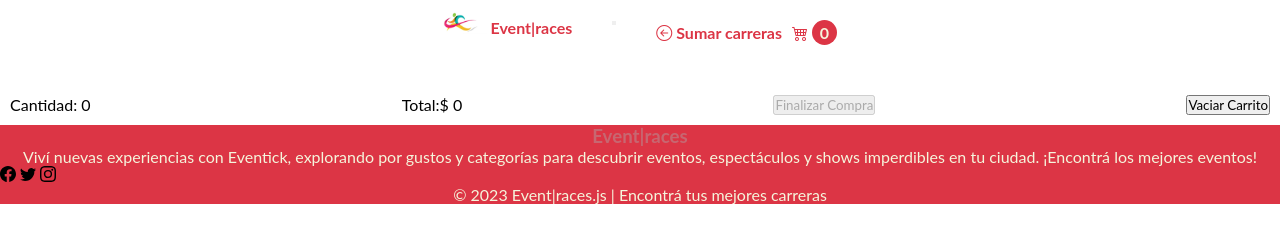
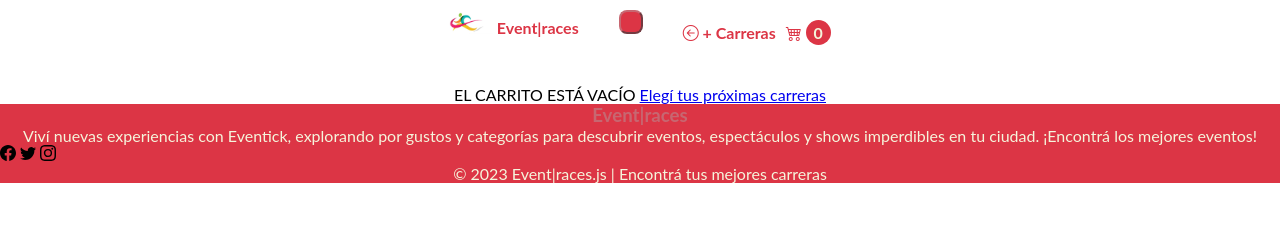
Before and after one commit to titimathi/Mathisen-PROYECTO-JS, a plain HTML site: page carrito.html in a window 1280 px wide. Drawn offline with nearby package versions, Linux system fonts and the light colour scheme; some packages are replaced by stand-ins of ours; a script that the page names is missing.

Commit message:
carrito version terminado

```diff
--- a/carrito.html
+++ b/carrito.html
@@ -26,7 +26,7 @@
                 <div class="collapse navbar-collapse" id="navbarSupportedContent">
                     <ul class="navbar-nav ms-auto mb-2 mb-lg-0">
                         <li class="nav-item">
-                            <a class="boton-volver" href="./index.html"><i class="bi bi-arrow-left-circle"></i> Sumar carreras</a>
+                            <a class="boton-volver" href="./index.html"><i class="bi bi-arrow-left-circle"></i>  + Carreras</a>
                         </li>
                         <li class="nav-item">
                             <a class="bton-carrito" href="./carrito.html">
@@ -43,11 +43,14 @@
         <section id="carrito-container">
 
 
+
         </section>
+        <p id="carro-vacio">EL CARRITO ESTÁ VACÍO <a href="index.html">Elegí tus próximas carreras</a></p>
         <section id="compra-final">
-            <p>Cantidad: <span id="cantidad">0</span></p>
-            <p>Total:$ <span id="valor-final">0</span></p>
-            <button disabled >Finalizar Compra</button>
+
+            <p>Cantidad: <span id="unidades"></span></p>
+            <p>Total:$ <span id="valor-final"></span></p>
+            <button id="finalizar-compra">Finalizar Compra</button>
             <button id="vaciar">Vaciar Carrito</button>
         </section>
 
--- a/css/style.css
+++ b/css/style.css
@@ -80,6 +80,17 @@
     border-radius: 8px;
     box-shadow: #f00f25(0, 0, 0, 0.35) 0px 5px 15px;
 }
+button {
+    display: flex;
+    margin: auto;
+    margin-top: 10px;
+    color: beige;
+    padding: 10px 10px;
+    background-color: #dc3545;
+    border-color: #c76771;
+    border-radius: 8px;
+    box-shadow: #f00f25(0, 0, 0, 0.35) 0px 5px 15px;
+}
 .bton:hover{
 
     color: beige;
@@ -116,6 +127,7 @@
 h3 {
     text-align: center;
     color: #c76771;
+
 }
 p{
     text-align: center;
@@ -158,6 +170,11 @@
     align-items: center;
 
 }
+
+.carrito-vacio{
+    display: none;
+
+}
 footer{
     background-color: #dc3545;
     color: beige;
--- a/js/carrito.js
+++ b/js/carrito.js
@@ -1,8 +1,11 @@
 const contenedorTarjeta = document.getElementById("carrito-container");
 const cuentaCarritoE = document.getElementById("cuenta-carrito");
-const vaciarCarrito = document.getElementById("vaciar")
-const SumaTotal = document.getElementById("valor-final")
-const cantidaCarreras = document.getElementById("cantidad")
+const vaciarCarritoBtn = document.getElementById("vaciar");
+const SumaTotal = document.getElementById("valor-final");
+const cantidaCarreras = document.getElementById("unidades");
+const carroVacioE = document.getElementById("carro-vacio");
+const totalesElem = document.getElementById("compra-final")
+const pagoTotal = document.getElementById("finalizar-compra")
 
 
 
@@ -28,13 +31,22 @@
             .getElementsByTagName("button")[0]
             .addEventListener("click", (e) =>{
                 eliminarDelCarro(producto);
+
+                actualizarCarrito();
                 crearTarjetasCarrerasCarro();
-                actualizarCarrito();
-            });
+                totalesActualizados();
+              });
         });
     }
 }
+
 crearTarjetasCarrerasCarro();
+messageVacio()
+actualizarCarrito();
+totalesActualizados();
+
+
+
 /** Agrega al carrito */
 
 function agregarAlCarrito(producto) {
@@ -50,7 +62,7 @@
         stock = JSON.parse(stock);
 
         const indiceProducto = stock.findIndex(item => item.id === producto.id);
-        const newstock = stock;
+       const newstock = stock;
 
         if (indiceProducto === -1) {
             const nuevoProducto = almacenaNuevoProducto(producto)
@@ -65,27 +77,34 @@
 
         localStorage.setItem('carreras', JSON.stringify(newstock));
     }
-    actualizarCarrito();
+
+
 }
+actualizarCarrito();
+
 /** Almacena nueva carrera */
 function almacenaNuevoProducto(producto) {
     const nuevoProducto = producto;
     nuevoProducto.cantidad = 1;
     return nuevoProducto;
 }
+actualizarCarrito();
 
 /** Actualizar carro */
 function actualizarCarrito() {
-
     const stock = JSON.parse(localStorage.getItem('carreras')) || [];
-    const cuenta = stock.reduce((acum, current) => acum + current.cantidad, 0);
-    cuentaCarritoE.innerText = cuenta;
+    if (stock && stock.length>0){
+        const cuenta = stock.reduce((acum, current) => acum + current.cantidad, 0);
+        cuentaCarritoE.innerText = cuenta;
+    } else{
+        cuentaCarritoE.innerText = 0;
+    }
 }
 actualizarCarrito();
 
 /** Eliminar del carro */
 function eliminarDelCarro(producto){
-    const stock = JSON.parse(localStorage.getItem('carreras'));
+    let stock = JSON.parse(localStorage.getItem('carreras'));
     const indiceProducto = stock.findIndex(item => item.id === producto.id);
     if(stock[indiceProducto].cantidad === 1){
         stock.splice(indiceProducto,1);
@@ -94,6 +113,8 @@
     }
     localStorage.setItem("carreras",JSON.stringify(stock));
 
+
+
     /** eliminar */
     const tarjetaAEliminar = contenedorTarjeta.querySelector(`.bton[data-producto-id="${producto.id}"]`);
     if (tarjetaAEliminar) {
@@ -101,5 +122,63 @@
     }
 
     return stock.reduce((acum, current) => acum + current.cantidad, 0);
+
 }
+
 actualizarCarrito();
+
+
+function totalesActualizados(){
+    const productos = JSON.parse(localStorage.getItem("carreras"));
+    let unidades = 0;
+    let precio = 0;
+     if(productos && productos.length>0){
+        productos.forEach(producto =>{
+            unidades += producto.cantidad;
+            precio += producto.precio * producto.cantidad;
+        })
+        cantidaCarreras.innerText = unidades;
+        SumaTotal.innerText = precio;
+
+     }
+
+}
+
+actualizarCarrito();
+
+
+function messageVacio(){
+    const productos = JSON.parse(localStorage.getItem("carreras"));
+    carroVacioE.classList.toggle("carrito-vacio", productos);
+    totalesElem.classList.toggle("carrito-vacio", !productos);
+
+}
+messageVacio();
+
+
+vaciarCarritoBtn.addEventListener("click", vaciarCarrito);
+function vaciarCarrito(){
+    localStorage.removeItem("carreras");
+
+    messageVacio();
+    crearTarjetasCarrerasCarro();
+    actualizarCarrito();
+    totalesActualizados();
+}
+
+// const pagoTotal = document.getElementById("finalizar-compra")
+pagoTotal.addEventListener("click", (e)=>{
+    Swal.fire({
+        title: "Gracias por tu compra!!",
+        width: 600,
+        padding: "3em",
+        color: "#dc3545",
+        background: "rgba(245, 245, 220, 0.208)",
+        backdrop: `
+    rgba(0, 0,0, 0.308)
+
+    left top
+    no-repeat
+  `
+    });
+})
```
